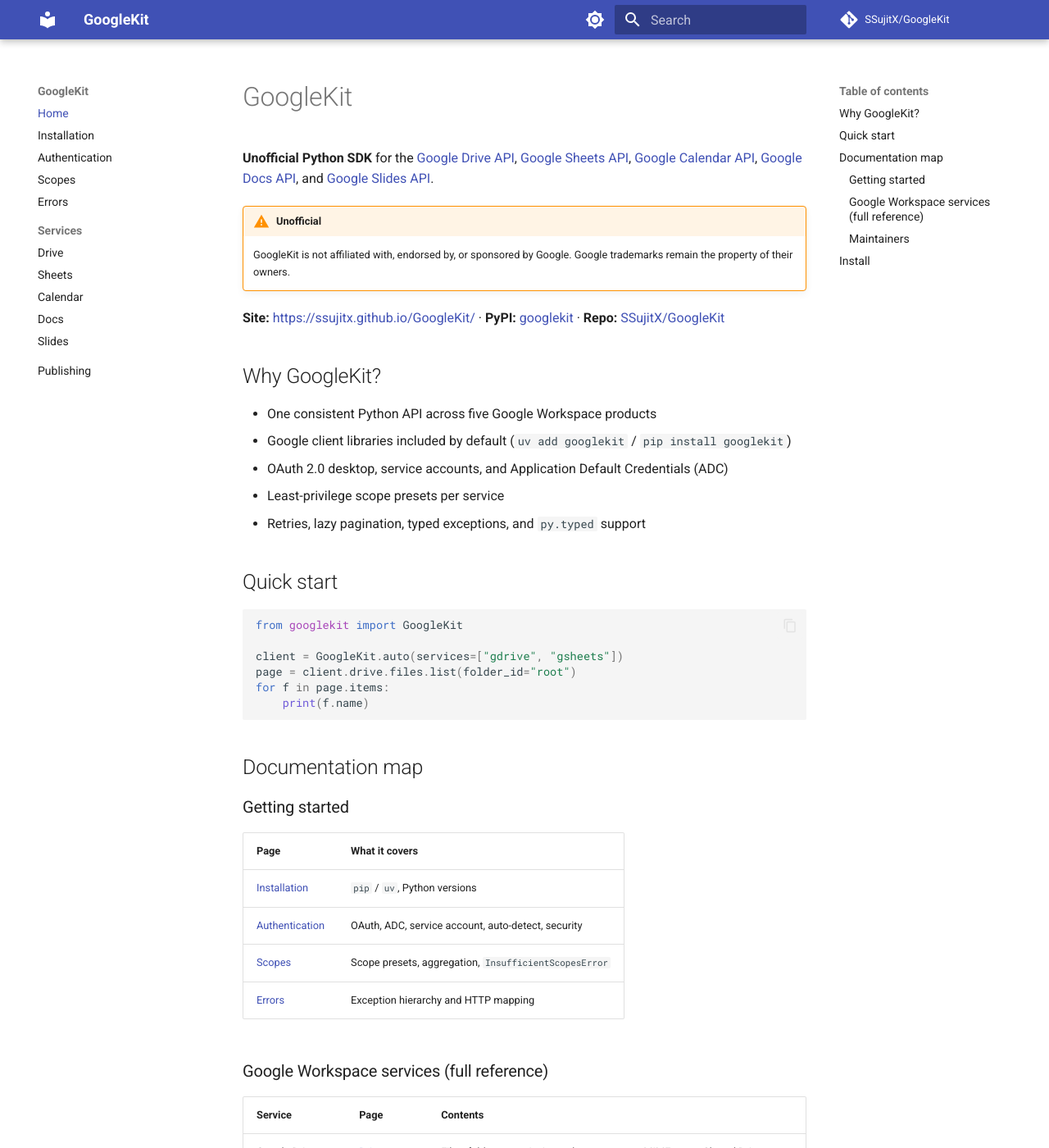
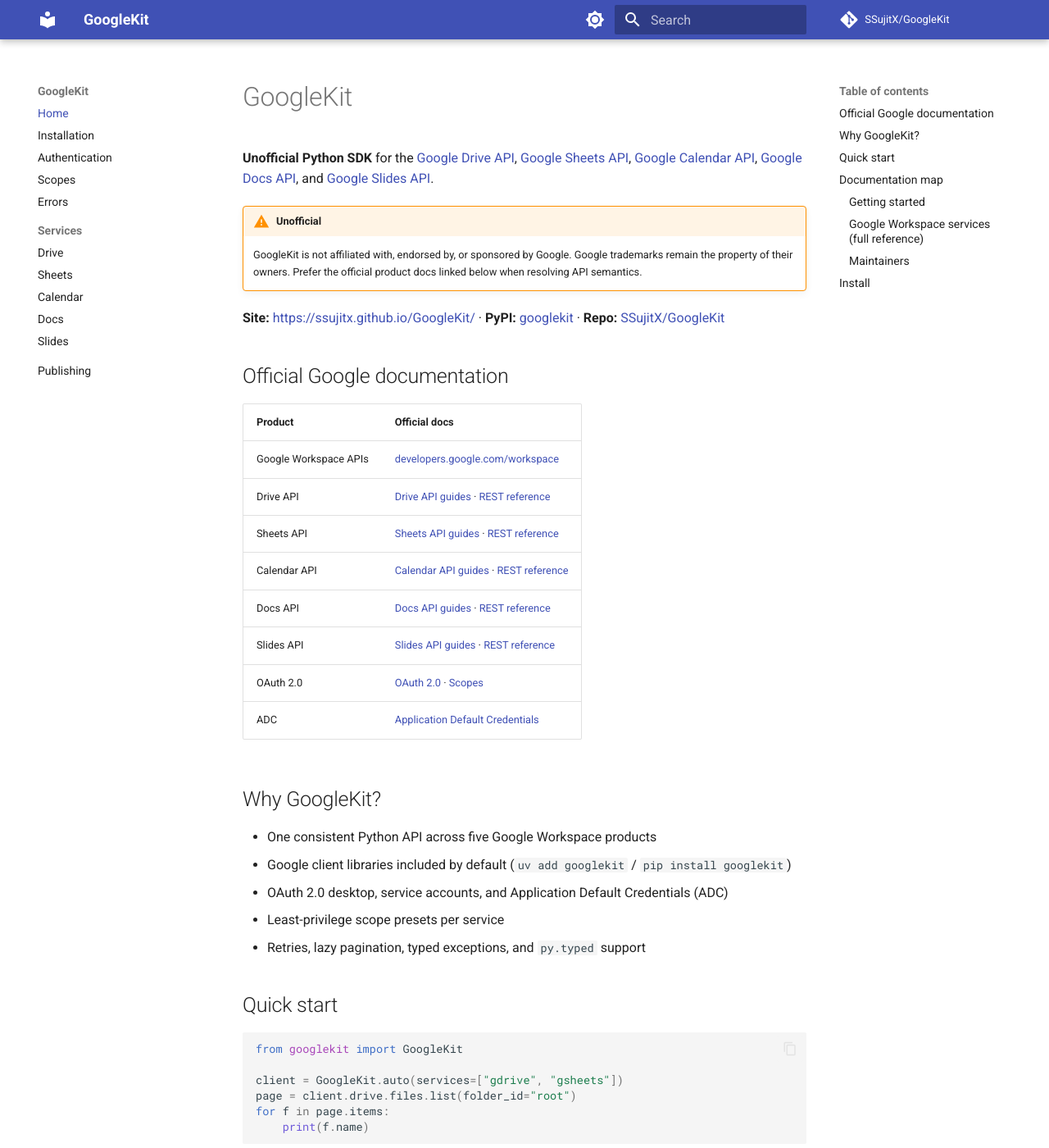
Before and after one commit to SSujitX/GoogleKit, an MkDocs documentation site: the page built from docs/index.md, in a window 1280 px wide and 1400 px high. Shown: the whole window at 82% size. Built offline with MkDocs 1.6.1 and Material for MkDocs 9.7.7, drawn with Linux system fonts in a browser that asks for light colours; comment, search, counter and statistics services are not loaded; some of the changed text lies outside the part shown.

Commit message:
docs: Add metadata and official Google API links for Docs and Slides to enhance documentation clarity and user guidance for GoogleKit

````diff
--- a/docs/index.md
+++ b/docs/index.md
@@ -1,3 +1,10 @@
+---
+title: GoogleKit — Python SDK for Google Workspace APIs
+description: >-
+  Unofficial Python SDK for Google Drive, Sheets, Calendar, Docs, and Slides APIs.
+  OAuth 2.0, ADC, service accounts, typed clients, and retries in one package.
+---
+
 # GoogleKit
 
 **Unofficial Python SDK** for the [Google Drive API](drive.md), [Google Sheets API](sheets.md), [Google Calendar API](calendar.md), [Google Docs API](docs.md), and [Google Slides API](slides.md).
@@ -5,8 +12,22 @@
 !!! warning "Unofficial"
     GoogleKit is not affiliated with, endorsed by, or sponsored by Google.
     Google trademarks remain the property of their owners.
+    Prefer the official product docs linked below when resolving API semantics.
 
 **Site:** [https://ssujitx.github.io/GoogleKit/](https://ssujitx.github.io/GoogleKit/) · **PyPI:** [googlekit](https://pypi.org/project/googlekit/) · **Repo:** [SSujitX/GoogleKit](https://github.com/SSujitX/GoogleKit)
+
+## Official Google documentation
+
+| Product | Official docs |
+| ------- | ------------- |
+| Google Workspace APIs | [developers.google.com/workspace](https://developers.google.com/workspace) |
+| Drive API | [Drive API guides](https://developers.google.com/workspace/drive/api/guides/about-sdk) · [REST reference](https://developers.google.com/workspace/drive/api/reference/rest/v3) |
+| Sheets API | [Sheets API guides](https://developers.google.com/workspace/sheets/api/guides/concepts) · [REST reference](https://developers.google.com/workspace/sheets/api/reference/rest) |
+| Calendar API | [Calendar API guides](https://developers.google.com/workspace/calendar/api/guides/overview) · [REST reference](https://developers.google.com/workspace/calendar/api/v3/reference) |
+| Docs API | [Docs API guides](https://developers.google.com/workspace/docs/api/how-tos/overview) · [REST reference](https://developers.google.com/workspace/docs/api/reference/rest) |
+| Slides API | [Slides API guides](https://developers.google.com/workspace/slides/api/guides/overview) · [REST reference](https://developers.google.com/workspace/slides/api/reference/rest) |
+| OAuth 2.0 | [OAuth 2.0](https://developers.google.com/identity/protocols/oauth2) · [Scopes](https://developers.google.com/identity/protocols/oauth2/scopes) |
+| ADC | [Application Default Credentials](https://cloud.google.com/docs/authentication/application-default-credentials) |
 
 ## Why GoogleKit?
 
@@ -62,4 +83,4 @@
 pip install googlekit
 ```
 
-Then enable the APIs you need in [Google Cloud Console](https://console.cloud.google.com/apis/library).
+Then enable the APIs you need in [Google Cloud Console → APIs & Services → Library](https://console.cloud.google.com/apis/library).
````
Also changed, not shown: other parts of docs/index.md (+2 -2 lines).
